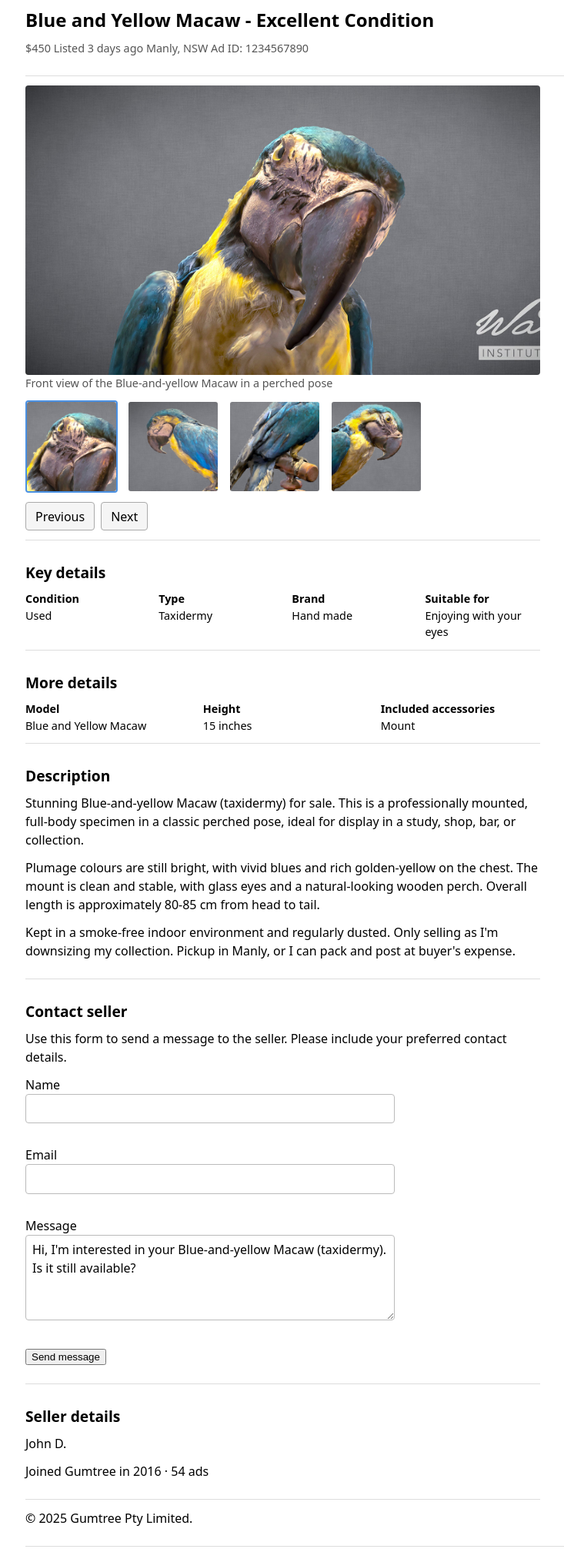
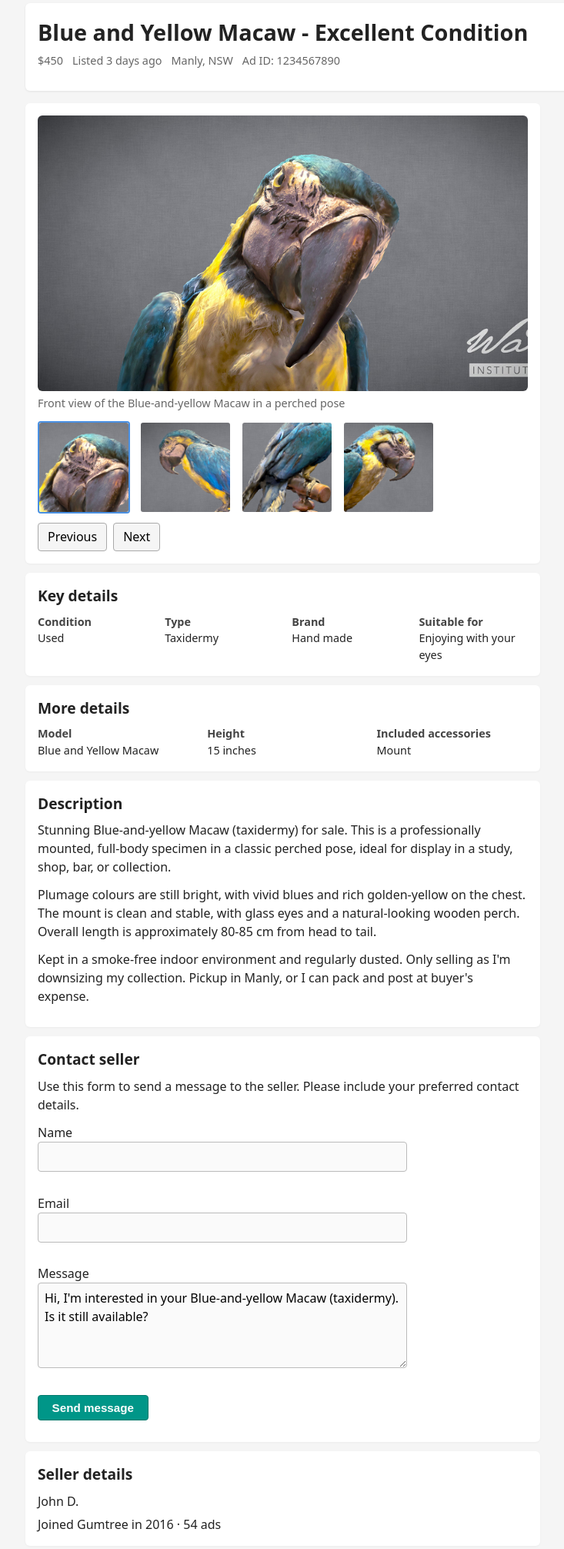
Before and after one commit to Htgan/UED100-A2, a plain HTML site: page index.html in a window 1280 px wide. Shown: the part 20-2032 px from the top of the page at 77% size, without its empty margins (127-860 px from the left). Drawn offline with Linux system fonts and the light colour scheme.

Commit message:
polish layout and add card styling for listing pages

```diff
--- a/css/styles.css
+++ b/css/styles.css
@@ -4,69 +4,79 @@ body {
   margin: 0;
   font-family: system-ui, -apple-system, BlinkMacSystemFont, "Segoe UI", sans-serif;
   line-height: 1.5;
+  color: #222;
+  background-color: #f5f5f5;
 }
 
-/* Page wrapper so content doesn't run edge-to-edge on wide screens. */
+/* Page wrapper so content does not run edge-to-edge on wide screens. */
 .page {
   max-width: 960px;
-  margin: 0 auto;
-  padding: 0 1rem;
+  margin: 1.5rem auto;
+  padding: 0 1rem 1.5rem;
 }
 
 /* Headings share the same base spacing. */
 h1,
 h2,
 h3 {
-  margin: 1rem 0 0.5rem;
+  margin: 0 0 0.5rem;
 }
 
 /* Main page title - one place to tweak the listing's primary heading. */
 .heading-main {
-  font-size: 1.5rem;
+  font-size: 1.8rem;
   font-weight: 700;
+  margin-bottom: 0.3rem;
 }
 
 /* Section headings - used for all major blocks on the page. */
 .heading-sub {
   font-size: 1.2rem;
   font-weight: 600;
+  margin-bottom: 0.5rem;
 }
 
 /* For metadata or explanatory copy that should sit a bit quieter. */
 .muted {
-  color: #555;
+  color: #666;
   font-size: 0.9rem;
 }
 
-/* Default spacing for paragraphs and forms. */
-p,
-form {
+/* Default spacing for paragraphs. */
+p {
   margin: 0 0 0.75rem;
 }
 
-/* Generic section wrapper – gives each block some vertical breathing room
-   and a light divider so content doesn't blur together. */
+/* Generic section wrapper. */
 .section {
   padding: 0.75rem 0;
-  border-bottom: 1px solid #ddd;
+  border-bottom: none;
 }
 
 /* Header layout: keep the title and meta grouped clearly. */
 .section-header {
-  border-bottom: 1px solid #ddd;
+  background-color: #ffffff;
+  border-radius: 6px;
+  padding: 1rem;
+  border-bottom: none;
+  box-shadow: 0 1px 3px rgba(0, 0, 0, 0.08);
+  margin-bottom: 1rem;
 }
 
 .listing-meta {
-  margin-top: 0.25rem;
+  display: flex;
+  flex-wrap: wrap;
+  gap: 0.75rem;
+  font-size: 0.9rem;
 }
 
 /* Main layout: single column on small screens, two columns on larger screens. */
 .layout-main {
   display: block;
+  margin-top: 1rem;
 }
 
-/* Primary content and aside share the same section styling;
-   we just give them layout roles here. */
+/* Primary content and aside share the same section styling; we just give them layout roles here. */
 .layout-main__primary {
   /* placeholder for now */
 }
@@ -77,110 +87,7 @@ form {
 
 /* Gallery layout: main image on top, thumbnails in a row or grid underneath. */
 .section-gallery {
-  /* placeholder for now */
-}
-
-.gallery-main img {
-  display: block;
-  width: 100%;
-  height: auto;
-  border-radius: 4px;
-}
-
-/* Thumbnails: use a simple flexible row that wraps when needed. */
-.gallery-thumbs {
-  display: flex;
-  flex-wrap: wrap;
-  gap: 0.75rem;
-  margin-top: 0.75rem;
-}
-
-.gallery-thumb {
-  max-width: 120px;
-  font-size: 0.8rem;
-}
-
-.gallery-thumb img {
-  display: block;
-  width: 100%;
-  height: auto;
-  border-radius: 4px;
-}
-
-/* Details blocks: make terms and values line up in a simple grid. */
-.details-grid {
-  display: grid;
-  grid-template-columns: repeat(auto-fit, minmax(140px, 1fr));
-  gap: 0.5rem 1.5rem;
-  margin: 0;
-}
-
-.details-grid dt {
-  font-weight: 600;
-  font-size: 0.9rem;
-}
-
-.details-grid dd {
-  margin: 0;
-  font-size: 0.9rem;
-}
-
-/* Responsive: on wider screens, put the aside on the right. */
-@media (min-width: 768px) {
-  .layout-main {
-    display: grid;
-    grid-template-columns: minmax(0, 2.5fr) minmax(0, 1fr);
-    column-gap: 1.5rem;
-  }
-
-  .layout-main__aside {
-    margin-top: 0; /* align with primary column top */
-  }
-}
-
-/* Basic form layout and feedback styles. */
-
-form {
-  max-width: 480px;
-}
-
-/* Group label, control, and error together. */
-.form-field {
-  margin-bottom: 0.75rem;
-}
-
-/* Inputs and textarea share common styling. */
-.form-field input,
-.form-field textarea {
-  width: 100%;
-  max-width: 100%;
-  box-sizing: border-box;
-  padding: 0.4rem 0.5rem;
-  border: 1px solid #bbb;
-  border-radius: 4px;
-  font: inherit;
-}
-
-/* Slight focus outline for accessibility. */
-.form-field input:focus,
-.form-field textarea:focus {
-  outline: 2px solid #4a90e2;
-  outline-offset: 1px;
-}
-
-/* Error message text. */
-.form-error {
-  margin: 0.25rem 0 0;
-  font-size: 0.8rem;
-  color: #c0392b;
-  min-height: 1em;
-}
-
-/* Form status (success/info) under the button. */
-.form-status {
-  margin-top: 0.5rem;
-  font-size: 0.9rem;
-  color: #2e7d32;
+  margin-bottom: 1rem;
 }
 
 /* Main gallery image */
@@ -188,7 +95,12 @@ form {
   display: block;
   width: 100%;
   height: auto;
-  border-radius: 4px;
+  border-radius: 6px;
+}
+
+/* Caption under main image. */
+#gallery-main-caption {
+  margin-top: 0.35rem;
 }
 
 /* Thumbnails as interactive buttons */
@@ -236,7 +148,147 @@ form {
   cursor: pointer;
 }
 
+.gallery-button:hover {
+  background-color: #e9e9e9;
+}
+
 .gallery-button:focus {
   outline: 2px solid #4a90e2;
   outline-offset: 1px;
 }
+
+/* Details blocks: make terms and values line up in a simple grid. */
+.details-grid {
+  display: grid;
+  grid-template-columns: repeat(auto-fit, minmax(140px, 1fr));
+  gap: 0.5rem 1.5rem;
+  margin: 0.25rem 0 0;
+}
+
+.details-grid dt {
+  font-weight: 600;
+  font-size: 0.9rem;
+  color: #444;
+}
+
+.details-grid dd {
+  margin: 0;
+  font-size: 0.9rem;
+  color: #222;
+}
+
+/* Responsive: on wider screens, put the aside on the right. */
+@media (min-width: 768px) {
+  .layout-main {
+    display: grid;
+    grid-template-columns: minmax(0, 2.5fr) minmax(0, 1fr);
+    column-gap: 1.5rem;
+    align-items: flex-start;
+  }
+
+  .layout-main__aside {
+    margin-top: 0;
+  }
+}
+
+/* Basic form layout and feedback styles. */
+
+form {
+  max-width: 480px;
+}
+
+/* Group label, control, and error together. */
+.form-field {
+  margin-bottom: 0.75rem;
+}
+
+/* Inputs and textarea share common styling. */
+.form-field input,
+.form-field textarea {
+  width: 100%;
+  max-width: 100%;
+  box-sizing: border-box;
+  padding: 0.4rem 0.5rem;
+  border: 1px solid #bbb;
+  border-radius: 4px;
+  font: inherit;
+  background-color: #fafafa;
+}
+
+/* Slight focus outline for accessibility. */
+.form-field input:focus,
+.form-field textarea:focus {
+  outline: 2px solid #4a90e2;
+  outline-offset: 1px;
+  background-color: #ffffff;
+}
+
+/* Error message text. */
+.form-error {
+  margin: 0.25rem 0 0;
+  font-size: 0.8rem;
+  color: #c0392b;
+  min-height: 1em;
+}
+
+/* Form status (success/info) under the button. */
+.form-status {
+  margin-top: 0.5rem;
+  font-size: 0.9rem;
+  color: #2e7d32;
+}
+
+/* Primary button used for form submit. */
+button[type="submit"] {
+  padding: 0.45rem 1.1rem;
+  border-radius: 4px;
+  border: 1px solid #00796b;
+  background-color: #009688;
+  color: #ffffff;
+  font-weight: 600;
+  font-size: 0.95rem;
+  cursor: pointer;
+}
+
+button[type="submit"]:hover {
+  background-color: #00897b;
+}
+
+button[type="submit"]:focus {
+  outline: 2px solid #4a90e2;
+  outline-offset: 1px;
+}
+
+/* Seller details block in the aside. */
+#seller-details p {
+  margin: 0 0 0.35rem;
+}
+
+#seller-details p:last-child {
+  margin-bottom: 0;
+}
+
+/* Footer: visually distinct but simple. */
+footer.section {
+  margin-top: 1rem;
+  padding-top: 0.75rem;
+  border-top: 1px solid #ddd;
+  text-align: center;
+  color: #777;
+  font-size: 0.9rem;
+  background-color: transparent;
+}
+
+/* Card-like styling for core sections without duplicating rules. */
+#gallery,
+#key-details,
+#more-details,
+#description,
+#contact-seller,
+#seller-details {
+  background-color: #ffffff;
+  border-radius: 6px;
+  padding: 1rem;
+  box-shadow: 0 1px 3px rgba(0, 0, 0, 0.04);
+  margin-bottom: 0.75rem;
+}
--- a/index.html
+++ b/index.html
@@ -13,10 +13,10 @@
     <header class="section section-header">
       <h1 class="heading-main">Blue and Yellow Macaw - Excellent Condition</h1>
       <p class="muted listing-meta">
-        $450
-        Listed 3 days ago
-        Manly, NSW
-        Ad ID: 1234567890
+        <span>$450</span>
+        <span>Listed 3 days ago</span>
+        <span>Manly, NSW</span>
+        <span>Ad ID: 1234567890</span>
       </p>
     </header>
 
```
